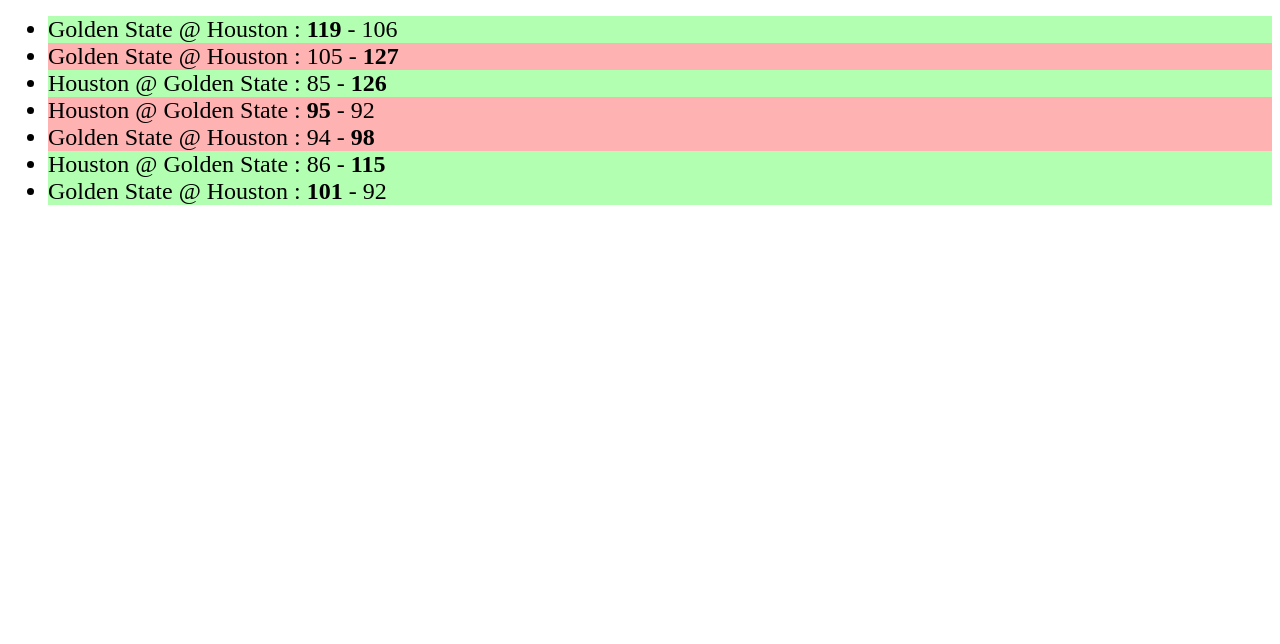
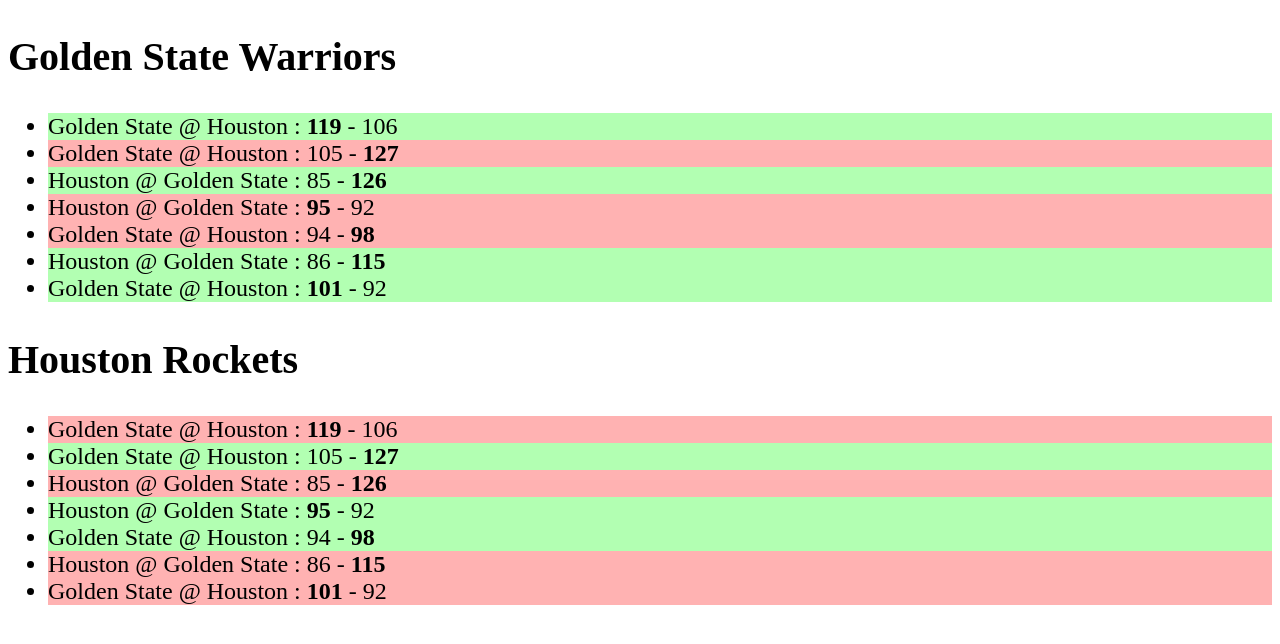
Before and after one commit to BryantVaughn/javascript, a plain HTML site: page dom_manipulation/nba_scores/index.html in a window 1280 px wide. Drawn offline with Linux system fonts and the light colour scheme.

Commit message:
refactor into reusable functions that allow different target team

```diff
--- a/dom_manipulation/nba_scores/app.css
+++ b/dom_manipulation/nba_scores/app.css
@@ -1,3 +1,7 @@
+h1 {
+  font-size: 40px;
+}
+
 li {
   font-size: 24px;
 }
--- a/dom_manipulation/nba_scores/app.js
+++ b/dom_manipulation/nba_scores/app.js
@@ -84,23 +84,38 @@
   }
 ];
 
-const ulParent = document.createElement("ul");
+const makeChart = (games, targetTeam) => {
+  const ulParent = document.createElement("ul");
+  for(let game of games) {
+    const gameLi = document.createElement("li");
+    gameLi.innerHTML = getScoreLine(game);
+    gameLi.classList.add(isWinner(game, targetTeam) ? "win" : "loss");
+    ulParent.append(gameLi);
+  }
+  return ulParent;
+};
 
-for(let game of warriorsGames) {
-  const { homeTeam, awayTeam } = game;
+const getScoreLine = ({ homeTeam, awayTeam }) => {
   const { team: hTeam, points: hPoints } = homeTeam;
   const { team: aTeam, points: aPoints } = awayTeam;
-  const gameLi = document.createElement("li");
   const teamNames = `${aTeam} @ ${hTeam}`;
   const scoreLine = aPoints > hPoints
     ? `<b>${aPoints}</b> - ${hPoints}`
     : `${aPoints} - <b>${hPoints}</b>`;
-  const warriors = hTeam === "Golden State"
-    ? homeTeam
-    : awayTeam;
-  gameLi.classList.add(warriors.isWinner ? "win" : "loss");
-  gameLi.innerHTML = `${teamNames} : ${scoreLine}`
-  ulParent.append(gameLi);
-}
+  return `${teamNames} : ${scoreLine}`;
+};
 
-document.body.prepend(ulParent);
+const isWinner = ({ homeTeam, awayTeam }, targetTeam) => {
+  const target = homeTeam.team === targetTeam
+      ? homeTeam
+      : awayTeam;
+  return target.isWinner;
+};
+
+const gsSection = document.querySelector("#gs");
+const hrSection = document.querySelector("#hr");
+const gsChart = makeChart(warriorsGames, "Golden State");
+const hrChart = makeChart(warriorsGames, "Houston");
+
+gsSection.append(gsChart);
+hrSection.append(hrChart);
--- a/dom_manipulation/nba_scores/index.html
+++ b/dom_manipulation/nba_scores/index.html
@@ -8,7 +8,12 @@
   <link rel="stylesheet" href="app.css">
 </head>
 <body>
-
+  <section id="gs">
+    <h1>Golden State Warriors</h1>
+  </section>
+  <section id="hr">
+    <h1>Houston Rockets</h1>
+  </section>
   <script src="app.js"></script>
 </body>
 </html>
```
